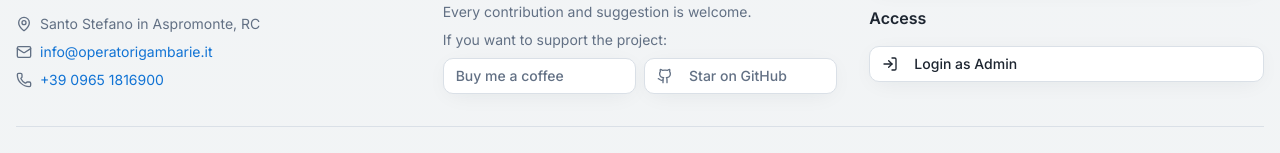
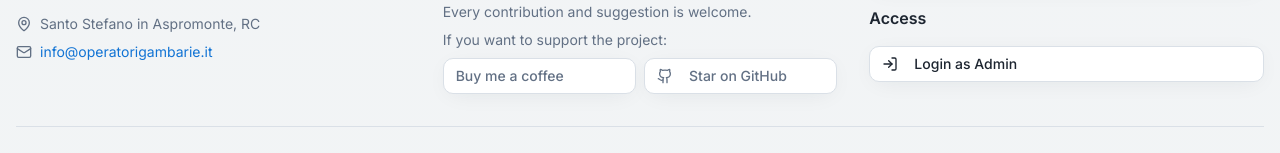
Before and after one commit to pennaFedele/gambarie-events-nextjs, a Next.js app: page / in a window 1280 px wide. Shown: the part 1734-1887 px from the top of the page. Built offline with nearby package versions, Linux system fonts and the light colour scheme; no server answers; the database is empty.

Commit message:
edited contacts

```diff
--- a/src/components/Footer.tsx
+++ b/src/components/Footer.tsx
@@ -44,10 +44,6 @@ export const Footer = () => {
               <div className="flex items-center gap-2">
                 <Mail className="w-4 h-4" />
                 <span><a href="mailto:info@operatorigambarie.it" className="text-primary hover:underline transition-colors">info@operatorigambarie.it</a></span>
-              </div>
-              <div className="flex items-center gap-2">
-                <Phone className="w-4 h-4" />
-                <span><a href="tel:+3909651816900" className="text-primary hover:underline transition-colors">+39 0965 1816900</a></span>
               </div>
             </div>
           </div>
```
